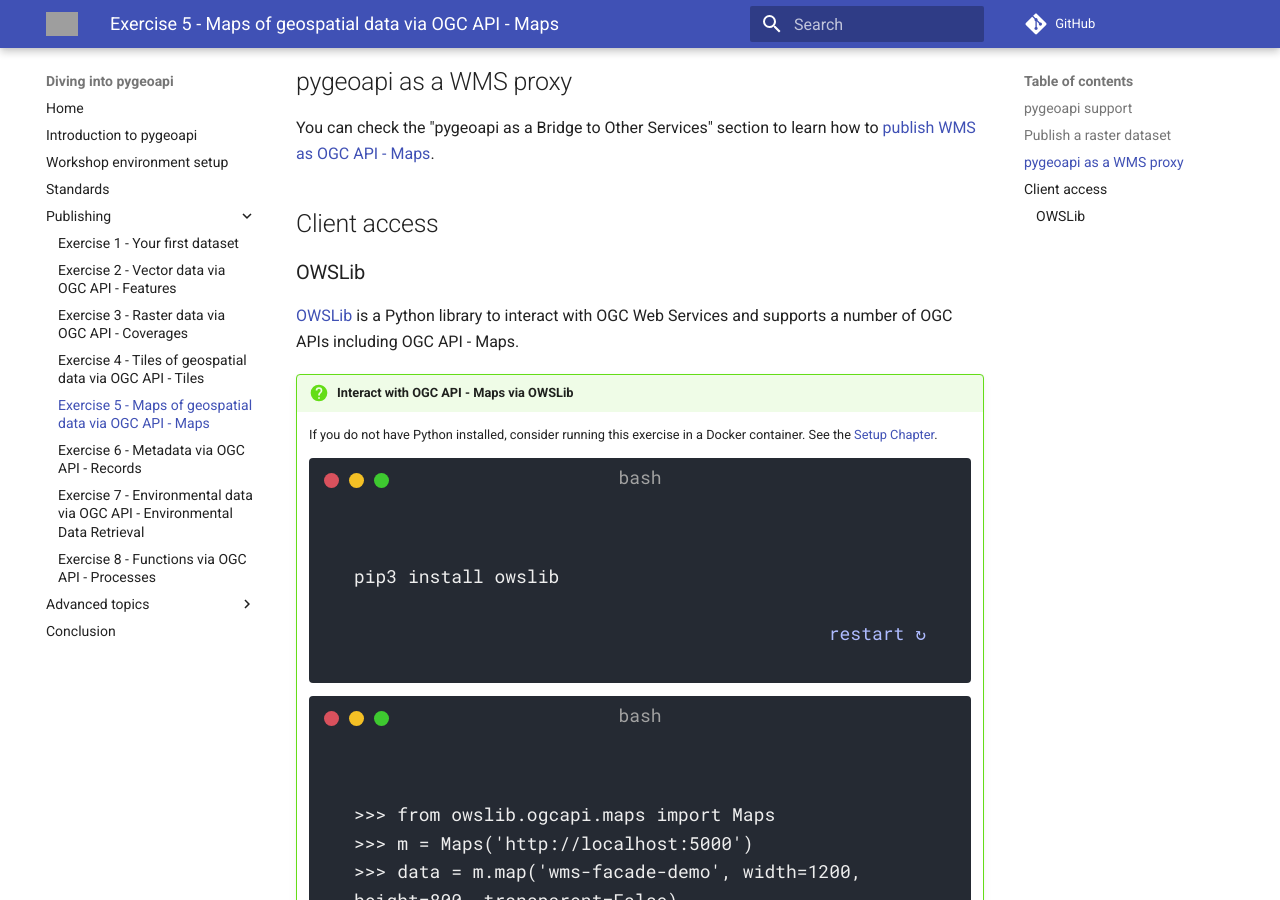
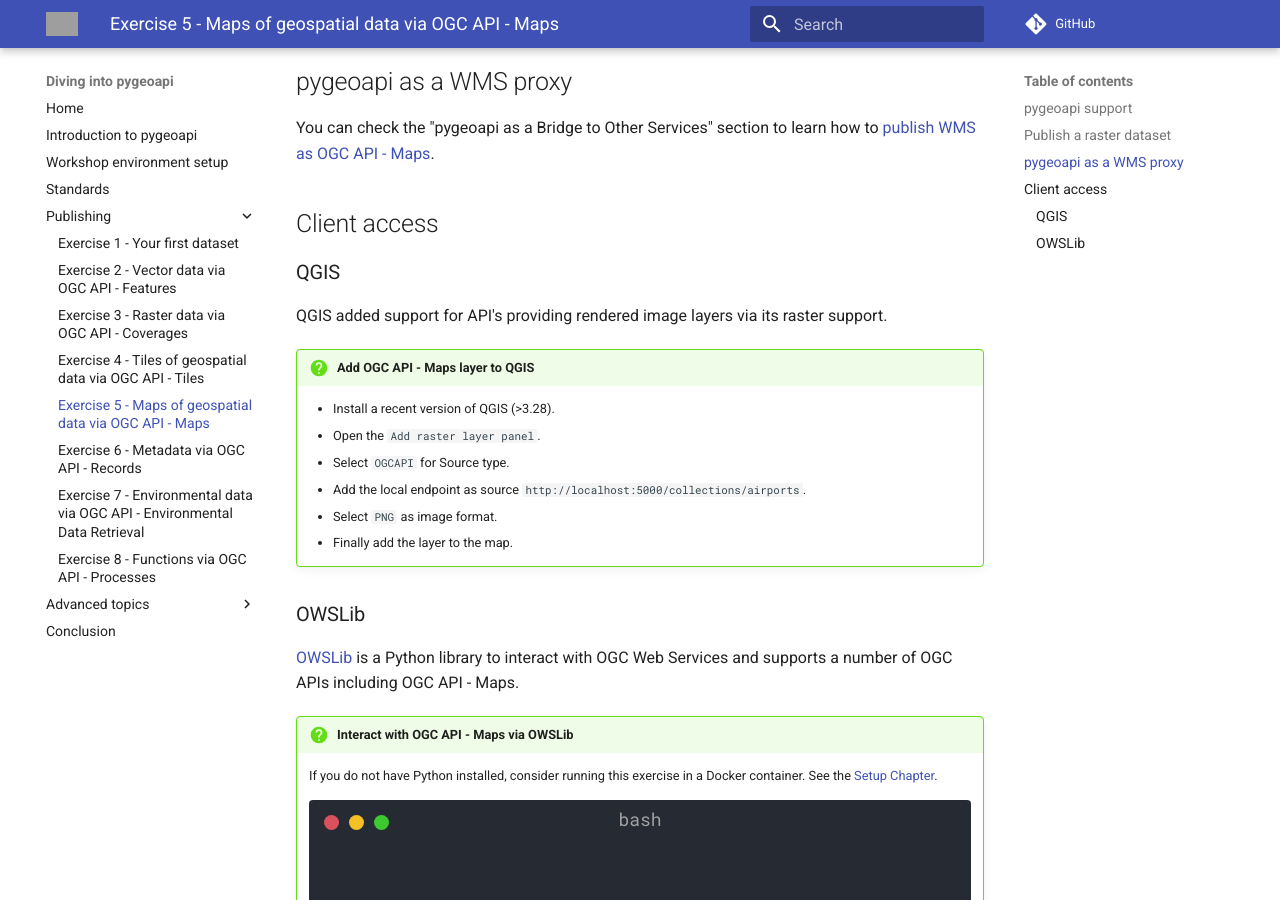
Before and after one commit to geopython/diving-into-pygeoapi, an MkDocs documentation site: the page built from workshop/content/docs/publishing/ogcapi-maps.md, in a window 1280 px wide and 900 px high, scrolled down 1394 px. Built offline with MkDocs 1.6.1 and Material for MkDocs 9.7.7, drawn with Linux system fonts in a browser that asks for light colours; comment, search, counter and statistics services are not loaded; grey boxes are pictures that could not be loaded.

Commit message:
add maps layer to qgis (#144)

```diff
--- a/workshop/content/docs/publishing/ogcapi-maps.md
+++ b/workshop/content/docs/publishing/ogcapi-maps.md
@@ -67,6 +67,19 @@ You can check the "pygeoapi as a Bridge to Other Services" section to learn how
 
 ## Client access
 
+### QGIS
+
+QGIS added support for API's providing rendered image layers via its raster support.
+
+!!! question "Add OGC API - Maps layer to QGIS"
+
+    - Install a recent version of QGIS (>3.28).
+    - Open the `Add raster layer panel`.
+    - Select `OGCAPI` for Source type.
+    - Add the local endpoint as source `http://localhost:5000/collections/airports`.
+    - Select `PNG` as image format.
+    - Finally add the layer to the map.
+
 ### OWSLib
 
 [OWSLib](https://owslib.readthedocs.io) is a Python library to interact with OGC Web Services and supports a number of OGC APIs including OGC API - Maps.
```
